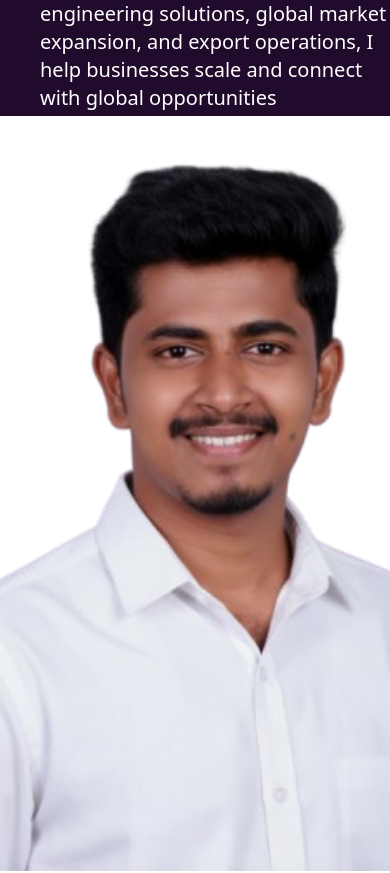
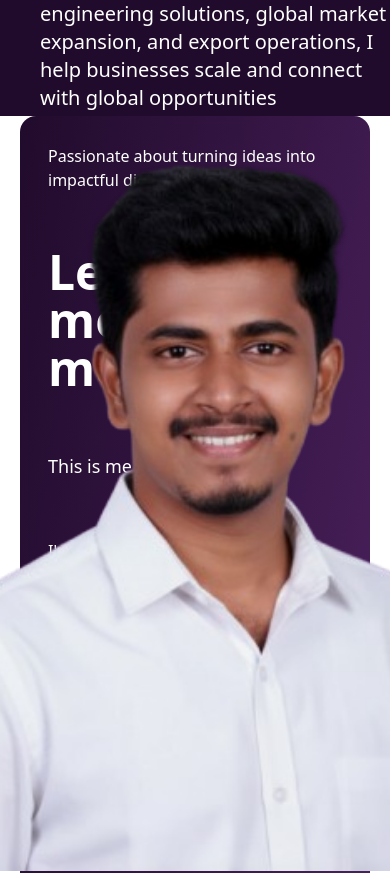
Before and after one commit to Praveen123-png/rm-portfolio, a React (Vite) app: page / in a window 390 px wide. Shown: the part 728-1601 px from the top of the page. Built offline with nearby package versions, Linux system fonts and the light colour scheme.

Commit message:
about us complete

```diff
--- a/src/components/About.jsx
+++ b/src/components/About.jsx
@@ -33,11 +33,11 @@ function About() {
     //     </div>
     //   </div>
     // </div>
-    <div className="my-200">
+    <div className="">
       <div className="px-5">
-        <div className="bg-[#210b2c] w-full rounded-2xl p-10">
+        <div className="bg-gradient-to-br from-[#210b2c] to-[#5c2a72] w-full rounded-2xl p-2 lg:p-10">
           <div className="grid grid-cols-1 gap-4 lg:grid-cols-3 lg:gap-8">
-            <div className=" p-5 pb-20 rounded-xl text-white flex justify-center items-end">
+            <div className=" p-5 lg:pb-20 rounded-xl text-white flex justify-center items-end">
               <p>Passionate about turning ideas into impactful digital experiences.</p>
             </div>
 
```
